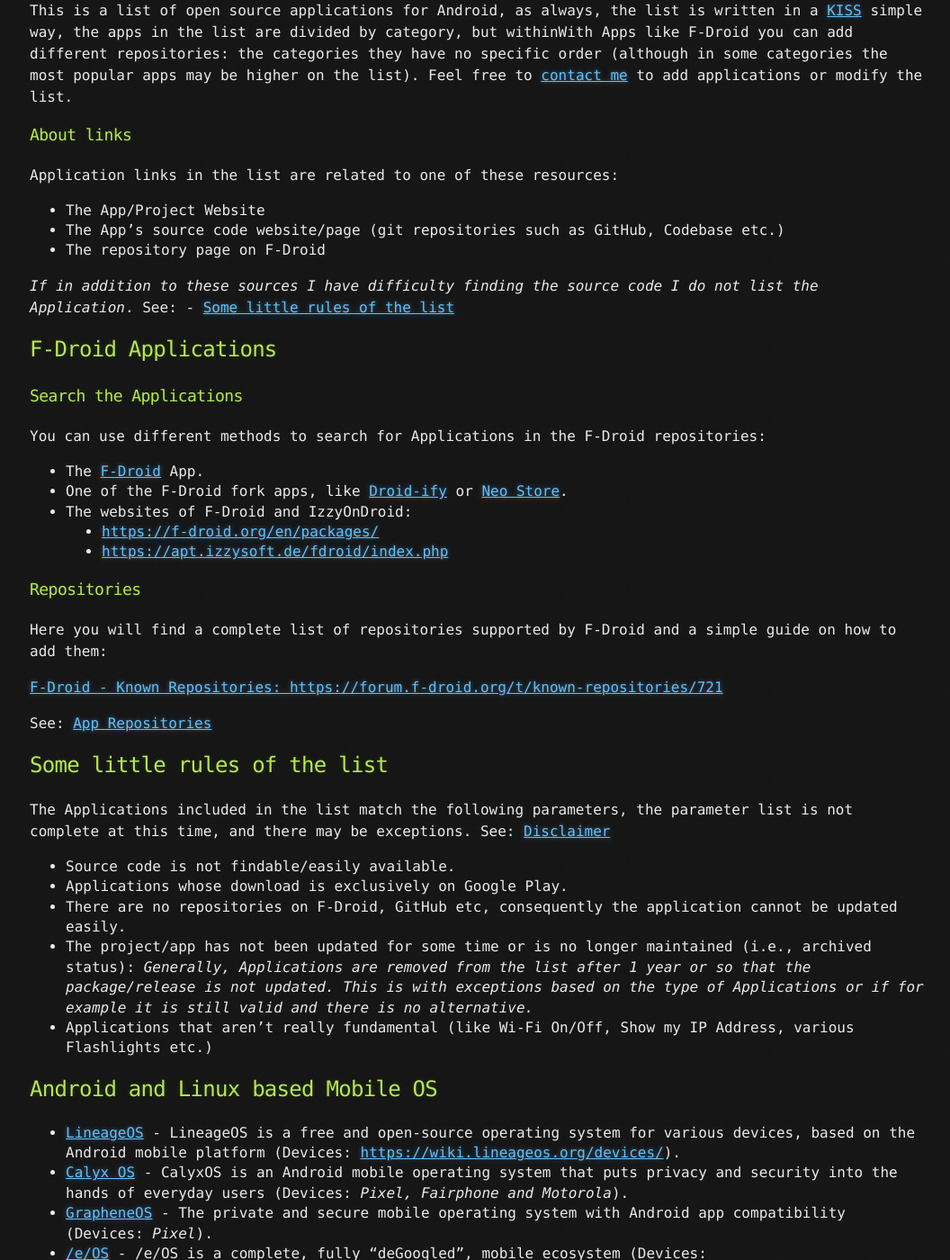
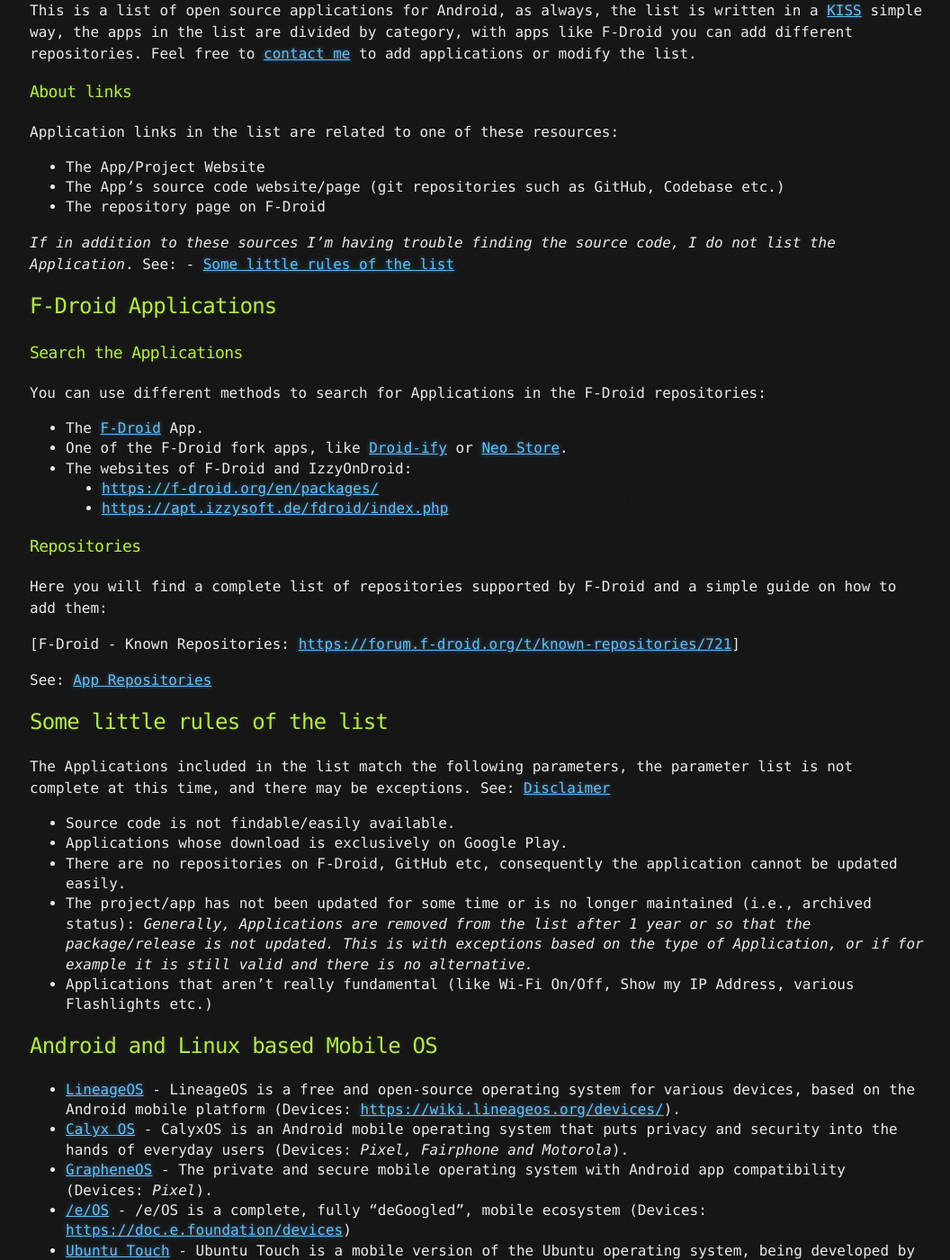
Before and after one commit to brainfucksec/brainfucksec.github.io, a Jekyll site: the page built from _posts/2025-05-04-android-foss-apps-list-2025.md, in a window 1280 px wide and 1400 px high, scrolled down 1738 px. Shown: the whole window at 90% size, without its empty margins (107-1163 px from the left). Built offline with Jekyll 4.4.1, drawn with Linux system fonts in a browser that asks for light colours; some of the changed text lies outside the part shown.

Commit message:
Update:
2025-05-04-android-foss-apps-list-2025.md

```diff
--- a/_posts/2025-05-02-android-foss-apps-list-2025.md
+++ b/_posts/2025-05-04-android-foss-apps-list-2025.md
@@ -71,7 +71,7 @@
 
 ## Introduction
 
-This is a list of open source applications for Android, as always, the list is written in a [KISS](https://en.wikipedia.org/wiki/KISS_principle) simple way, the apps in the list are divided by category, but withinWith Apps like F-Droid you can add different repositories: the categories they have no specific order (although in some categories the most popular apps may be higher on the list).
+This is a list of open source applications for Android, as always, the list is written in a [KISS](https://en.wikipedia.org/wiki/KISS_principle) simple way, the apps in the list are divided by category, with apps like F-Droid you can add different repositories.
 Feel free to [contact me](https://brainfucksec.github.io/contacts) to add applications or modify the list.
 
 ### About links
@@ -82,7 +82,7 @@
 - The App's source code website/page (git repositories such as GitHub, Codebase etc.)
 - The repository page on F-Droid
 
-_If in addition to these sources I have difficulty finding the source code I do not list the Application_. See: - [Some little rules of the list](#some-little-rules-of-the-list)
+_If in addition to these sources I'm having trouble finding the source code, I do not list the Application_. See: - [Some little rules of the list](#some-little-rules-of-the-list)
 
 ## F-Droid Applications
 
@@ -100,7 +100,7 @@
 
 Here you will find a complete list of repositories supported by F-Droid and a simple guide on how to add them:
 
-[F-Droid - Known Repositories: <https://forum.f-droid.org/t/known-repositories/721>](https://forum.f-droid.org/t/known-repositories/721)
+[F-Droid - Known Repositories: <https://forum.f-droid.org/t/known-repositories/721>]
 
 See: [App Repositories](#app-repositories)
 
@@ -111,7 +111,7 @@
 - Source code is not findable/easily available.
 - Applications whose download is exclusively on Google Play.
 - There are no repositories on F-Droid, GitHub etc, consequently the application cannot be updated easily.
-- The project/app has not been updated for some time or is no longer maintained (i.e., archived status): _Generally, Applications are removed from the list after 1 year or so that the package/release is not updated. This is with exceptions based on the type of Applications or if for example it is still valid and there is no alternative._
+- The project/app has not been updated for some time or is no longer maintained (i.e., archived status): _Generally, Applications are removed from the list after 1 year or so that the package/release is not updated. This is with exceptions based on the type of Application, or if for example it is still valid and there is no alternative._
 - Applications that aren't really fundamental (like Wi-Fi On/Off, Show my IP Address, various Flashlights etc.)
 
 ## Android and Linux based Mobile OS
@@ -329,7 +329,6 @@
 - [MonsterMusic](https://github.com/ZTFtrue/MonsterMusic) - A music player on android platform, developed by Andoroid composer.
 - [CuteMusic](https://github.com/sosauce/CuteMusic) - CuteMusic is a simple,lightweight and open-source offline music player app for Android.
 
-
 ### YouTube Alternative Client
 
 - [NewPipe](https://newpipe.net/) - The lightweight YouTube experience for Android.
@@ -389,7 +388,7 @@
 - [Markor](https://github.com/gsantner/markor) - Text editor - Notes & ToDo (for Android).
 - [Tasks](https://github.com/tasks/tasks) - Open-source To-Do Lists & Reminders.
 - [Notally](https://github.com/OmGodse/Notally) - A beautiful notes app.
-- [NotallyX](https://github.com/PhilKes/NotallyX) - Minimalistic Android note taking App | Notally, but eXtended.
+- [NotallyX](https://github.com/PhilKes/NotallyX) - Minimalistic Android note taking App - Notally, but eXtended.
 - [Notes (PFA)](https://secuso.aifb.kit.edu/english/Notes.php) - Privacy Friendly Notes App.
 - [traced it](https://www.traced-it.app/) - Quick notes with time and amounts.
 - [LocalMaterialNotes](https://github.com/maelchiotti/LocalMaterialNotes) - Simple, local, material design notes.
```
Also changed, not shown: other parts of _posts/2025-05-04-android-foss-apps-list-2025.md (+1 -1 lines).
